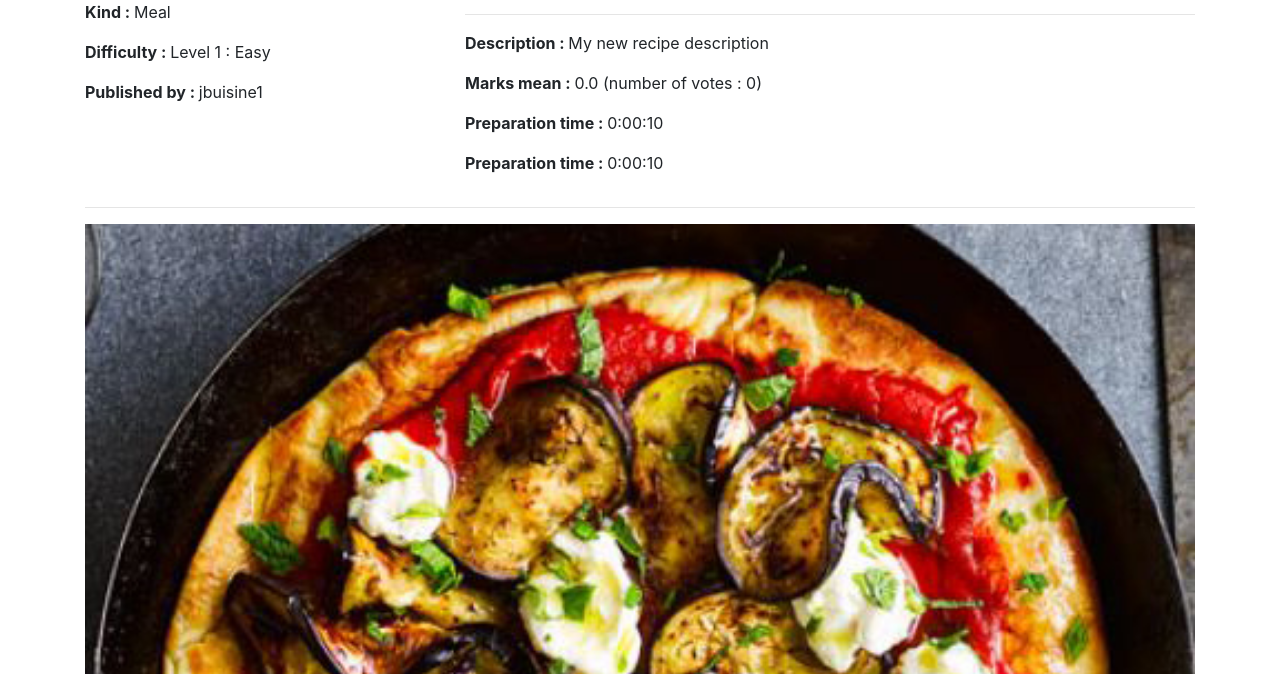
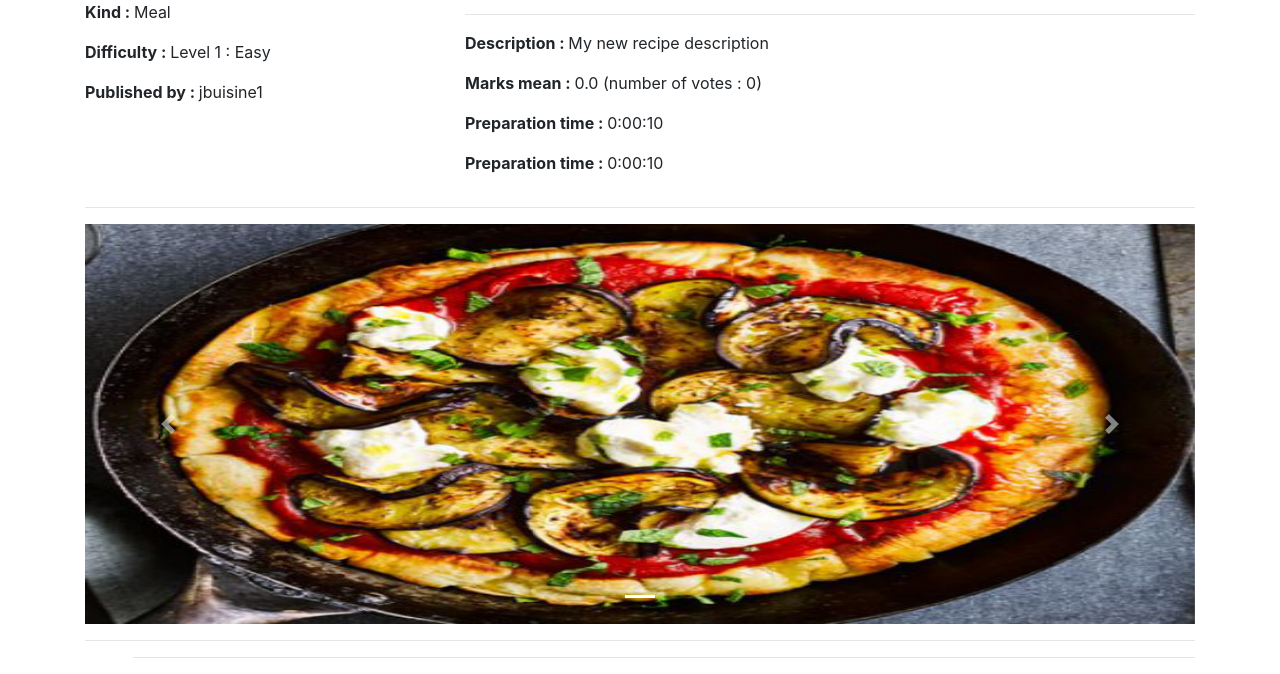
Before and after one commit to jbuisine/django-recipes, a Django app: page /recipe/5/ in a window 1280 px wide. Shown: the part 102-776 px from the top of the page. Run offline with Django 3.2, Linux system fonts and the light colour scheme; data comes from the database, SQL or seed files in the repository; some libraries are stand-ins or nearby versions.

Commit message:
Code improvments;

```diff
--- a/recipes/forms.py
+++ b/recipes/forms.py
@@ -5,16 +5,17 @@ import datetime
 import requests
 
 from recipes.models import Profile, Recipe, RecipeComment, RecipeMark, RecipeImage, RecipeVideo, \
-                           RecipeIngredient, IngredientUnitMeasure, IngredientFamily, Ingredient
+    RecipeIngredient, IngredientUnitMeasure, IngredientFamily, Ingredient
 
 
 class RecipeForm(forms.ModelForm):
     """
         Recipe form utilization
     """
+
     class Meta:
         model = Recipe
-        exclude = ['user', 'members', 'number_of_marks', 'mean_of_marks']
+        exclude = ['user', 'members', 'number_of_marks', 'mean_of_marks', 'recipe_ingredients']
 
         # define widgets of time field
         widgets = {
@@ -25,7 +26,6 @@ class RecipeForm(forms.ModelForm):
 
 
 class CommentForm(forms.ModelForm):
-
     content = forms.CharField(label='Enter your comment',
                               widget=forms.Textarea(attrs={'placeholder': 'Comment', 'rows': 2}))
 
@@ -66,7 +66,6 @@ class MarkForm(forms.ModelForm):
 
 
 class RecipeIngredientForm(forms.ModelForm):
-
     ingredient_families = \
         forms.ChoiceField(label='Choose the ingredient family',
                           choices=[(family.id, family.name) for family in IngredientFamily.objects.all()],
@@ -90,7 +89,8 @@ class RecipeIngredientForm(forms.ModelForm):
         if 'ingredient_families' in self.data:
             try:
                 ingredient_family_id = int(self.data.get('ingredient_families'))
-                self.fields['ingredient'].queryset = Ingredient.objects.filter(family_id=ingredient_family_id).order_by('name')
+                self.fields['ingredient'].queryset = Ingredient.objects.filter(family_id=ingredient_family_id).order_by(
+                    'name')
             except (ValueError, TypeError):
                 pass  # invalid input from the client; ignore and fallback to empty Ingredient queryset
         elif self.instance.pk:
@@ -107,20 +107,8 @@ class RecipeIngredientForm(forms.ModelForm):
         elif self.instance.pk:
             self.fields['unit_measure'].queryset = self.instance.ingredient.unit_measure_set.order_by('name')
 
-        """if 'unit_measure' in self.data:
-            try:
-                ingredient_id = int(self.data.get('unit_measure'))
-                ingredient = Ingredient.objects.get(ingredient_id)
-                self.fields['unit_measure'].queryset = IngredientUnitMeasure.objects.filter(
-                    ingredient=ingredient).order_by('name')
-            except (ValueError, TypeError):
-                pass  # invalid input from the client; ignore and fallback to empty City queryset
-        elif self.instance.id:
-            self.fields['unit_measure'].queryset = self.instance.ingredient.unit_measure_set.order_by('name')"""
-
 
 class CustomUserCreationForm(forms.Form):
-
     """
         Custom UserCreationForm
     """
--- a/recipes/models.py
+++ b/recipes/models.py
@@ -160,7 +160,7 @@ class RecipeIngredient(models.Model):
 
     def __str__(self):
         return "Recipe %s includes %s %s of %s " % (self.recipe, self.quantity,
-                                                    self.unit_measure,  self.ingredient)
+                                                    self.unit_measure, self.ingredient)
 
 
 class RecipeStep(models.Model):
--- a/recipes/templates/recipes/detail_recipe.html
+++ b/recipes/templates/recipes/detail_recipe.html
@@ -52,11 +52,11 @@
 
                 {% if forloop.first %}
                     <div class="carousel-item active">
-                        <img class="d-block w-100" src="/{{ img.image }}" alt="First slide">
+                        <img class="d-block w-100" src="/{{ img.image }}"  style="width:100%; height: 400px;" alt="First slide">
                     </div>
                 {% else %}
                     <div class="carousel-item">
-                        <img class="d-block w-100" src="/{{ img.image }}" alt="Second slide">
+                        <img class="d-block w-100" src="/{{ img.image }}"  style="width:100%; height: 400px;" alt="Second slide">
                     </div>
                 {% endif %}
 
--- a/recipes/templates/recipes/partials/recipes/forms/_ingredient_units_select.html
+++ b/recipes/templates/recipes/partials/recipes/forms/_ingredient_units_select.html
@@ -1,4 +1,4 @@
 <option value="">---------</option>
 {% for unit in units_measure %}
-<option value="{{ unit.id }}">{{ unit.name }} - ({{ unit.label }})</option>
+    <option value="{{ unit.id }}">{{ unit.name }} - ({{ unit.label }})</option>
 {% endfor %}
--- a/recipes/templates/recipes/partials/recipes/forms/_recipe_ingredient_select.html
+++ b/recipes/templates/recipes/partials/recipes/forms/_recipe_ingredient_select.html
@@ -1,4 +1,4 @@
 <option value="">---------</option>
 {% for ingredient in ingredients %}
-<option value="{{ ingredient.id }}">{{ ingredient.name }}</option>
+    <option value="{{ ingredient.id }}">{{ ingredient.name }}</option>
 {% endfor %}
--- a/recipes/templates/recipes/show_recipes.html
+++ b/recipes/templates/recipes/show_recipes.html
@@ -8,7 +8,6 @@
     <!-- Include of recipes list element -->
     {% include 'recipes/partials/recipes/_recipes_list.html' with list_title="Latest recipes" %}
 
-
     {% include 'recipes/partials/recipes/_pagination_objects.html' with objects=recipes %}
 
 {% endblock %}
--- a/recipes/templates/recipes/user/add_recipe.html
+++ b/recipes/templates/recipes/user/add_recipe.html
@@ -13,7 +13,7 @@
 
 {% block content %}
 
-    <h2>Sign up</h2>
+    <h2>Add new recipe</h2>
     <form method="post">
         {% csrf_token %}
 
--- a/recipes/urls.py
+++ b/recipes/urls.py
@@ -24,5 +24,6 @@ urlpatterns = [
 
     re_path('recipe/ingredients-of-family', views.get_ingredients_of_family, name='recipe-ingredients-of-family'),
     re_path('recipe/unit-of-ingredient', views.get_units_of_ingredient, name='recipe-unit-of-ingredient'),
-    re_path(r'^recipe/delete-recipe-ingredient/(?P<recipe_ingredient_id>\d+)/$', views.delete_recipe_ingredient, name='recipe-delete-ingredient')
+    re_path(r'^recipe/delete-recipe-ingredient/(?P<recipe_ingredient_id>\d+)/$', views.delete_recipe_ingredient,
+            name='recipe-delete-ingredient')
 ]
```
Also changed, not shown: djangorecipes/settings.py (+0 -7 lines), recipes/templates/recipes/user/manage_recipe.html (+2 -5 lines), recipes/views.py (+4 -8 lines).
